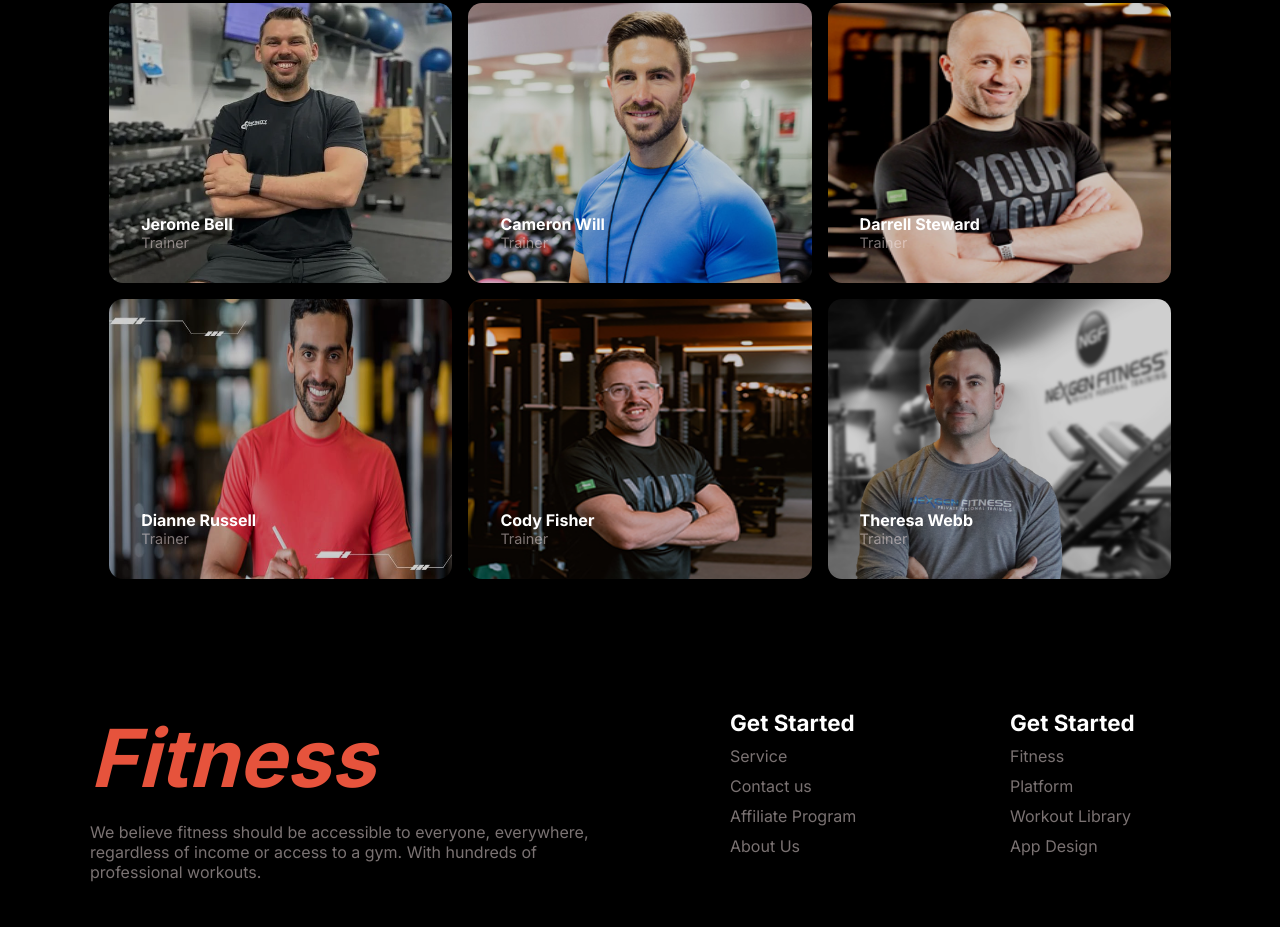
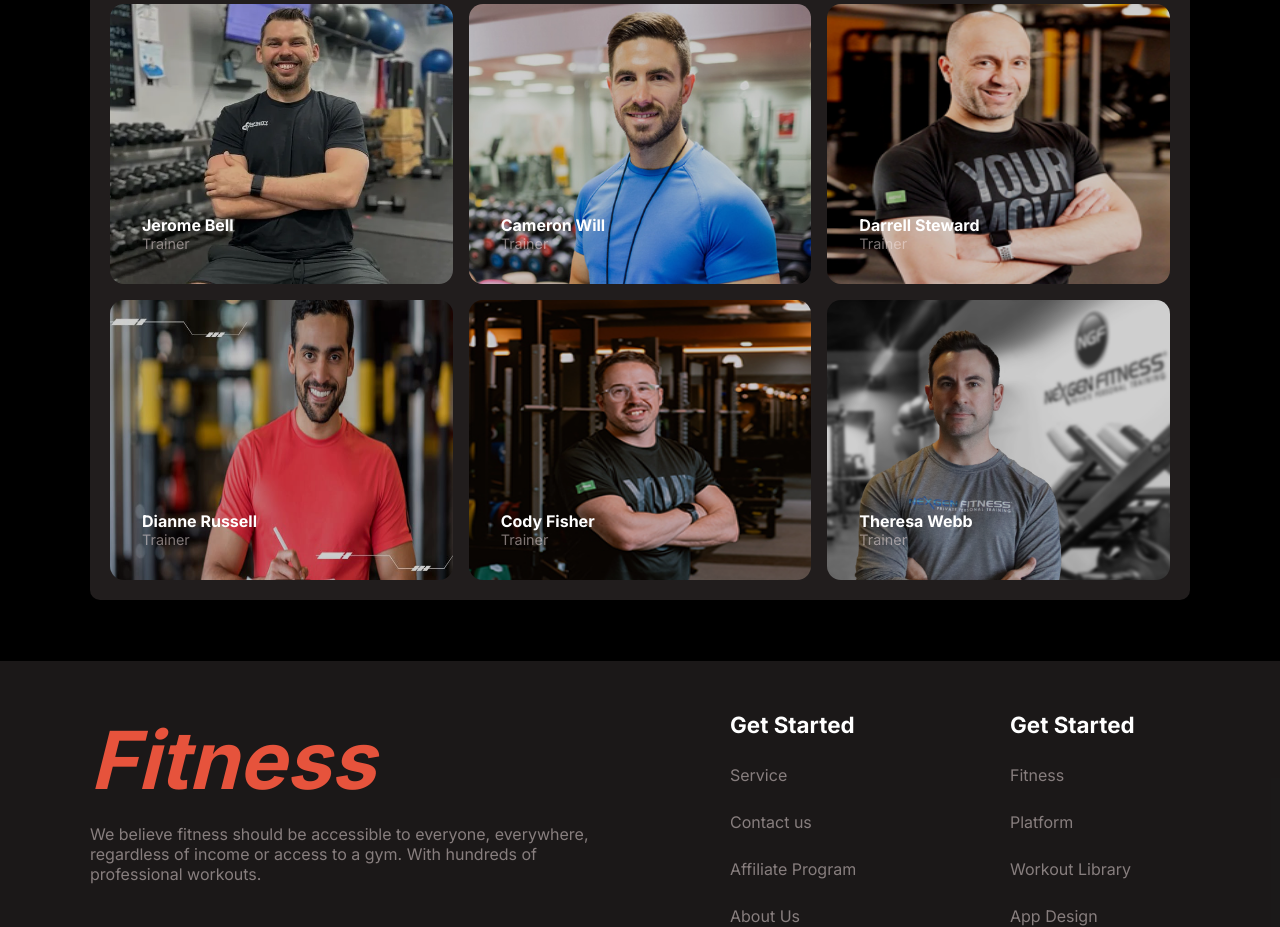
Before and after one commit to Mahir-H07/Fitness-website, a plain HTML site: page index.html in a window 1280 px wide. Shown: the part 2525-3452 px from the top of the page. Drawn offline with Linux system fonts and the light colour scheme; a web font is replaced by a local one.

Commit message:
background-color-add

```diff
--- a/styles/style.css
+++ b/styles/style.css
@@ -79,6 +79,7 @@ nav > h1{
     display: grid;
     grid-template-columns: 1fr 1fr;
     align-items: center;
+
 
 }
 .first-banner h1{
@@ -182,7 +183,7 @@ nav > h1{
 }
 .change-text-content p{
     font-size: 1rem;
-    color: #FFFFFF80;
+    color: #ffffff8f;
 }
 .habits-container{
     display: grid;
@@ -219,6 +220,9 @@ nav > h1{
     gap: 160px;
     color: white;
     padding: 30px 30px 30px 48px;
+    background: rgba(34, 34, 34, 0.74);
+    border-radius: 16px;
+
 
 
 }
@@ -262,6 +266,7 @@ nav > h1{
 .bmi-container{
     padding-top: 40px;
     padding-bottom: 46px;
+    background: rgba(54, 49, 49, 0.5);
 }
 
 .bmi-content{
@@ -357,10 +362,11 @@ nav > h1{
     margin: auto 0;
     margin-top: 47px;
     gap: 1rem;
-    border-radius: 16px;
+    background:rgba(161, 142, 142, 0.205);
+    border-radius: 10px;
     display: grid;
     grid-template-columns: 1fr 1fr 1fr;
-    padding: 1.2rem;
+    padding: 20px;
 
 }
 .card-team{
@@ -393,14 +399,18 @@ nav > h1{
     color:rgba(244, 228, 228, 0.5) ;
 
 }
+footer{
+    background: rgba(54, 49, 49, 0.5);
+}
 .footer-container{
     max-width: 1100px;
     padding-top: 50px;
-    padding-bottom: 50px;
+    padding-bottom: 60px;
     margin: 0 auto;
     display: grid;
     grid-template-columns: 3fr 1fr 1fr;
     gap:100px;
+
 
 }
 
@@ -416,7 +426,8 @@ nav > h1{
 
 
 .footer-content ul>li{
-    margin-bottom: 10px;
+    margin-bottom: 27px;
+    list-style: none;
 
 
 }
```
